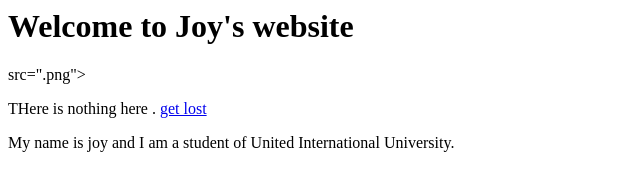
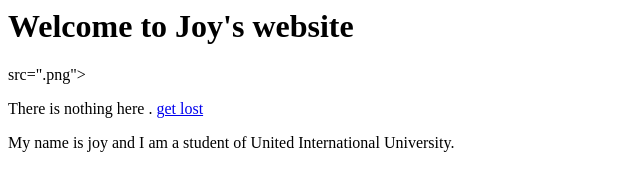
Before and after one commit to salehakramjoy/salehakramjoy.github.io, a plain HTML site: page newpage2.html in a window 1280 px wide. Shown: the full height of the page, 0-640 px from the left. Drawn offline with Linux system fonts and the light colour scheme.

Commit message:
Update newpage2.html

```diff
--- a/newpage2.html
+++ b/newpage2.html
@@ -7,7 +7,7 @@
  <h1>Welcome to Joy's website</h1>
    <ing> src=".png">
 
-    <p>THere is nothing here . <a href="/"> get lost</a>  </p>
+    <p>There is nothing here . <a href="/"> get lost</a>  </p>
 
  <p>My name is joy and I am a student of United International University.</p>
  </body>
```
